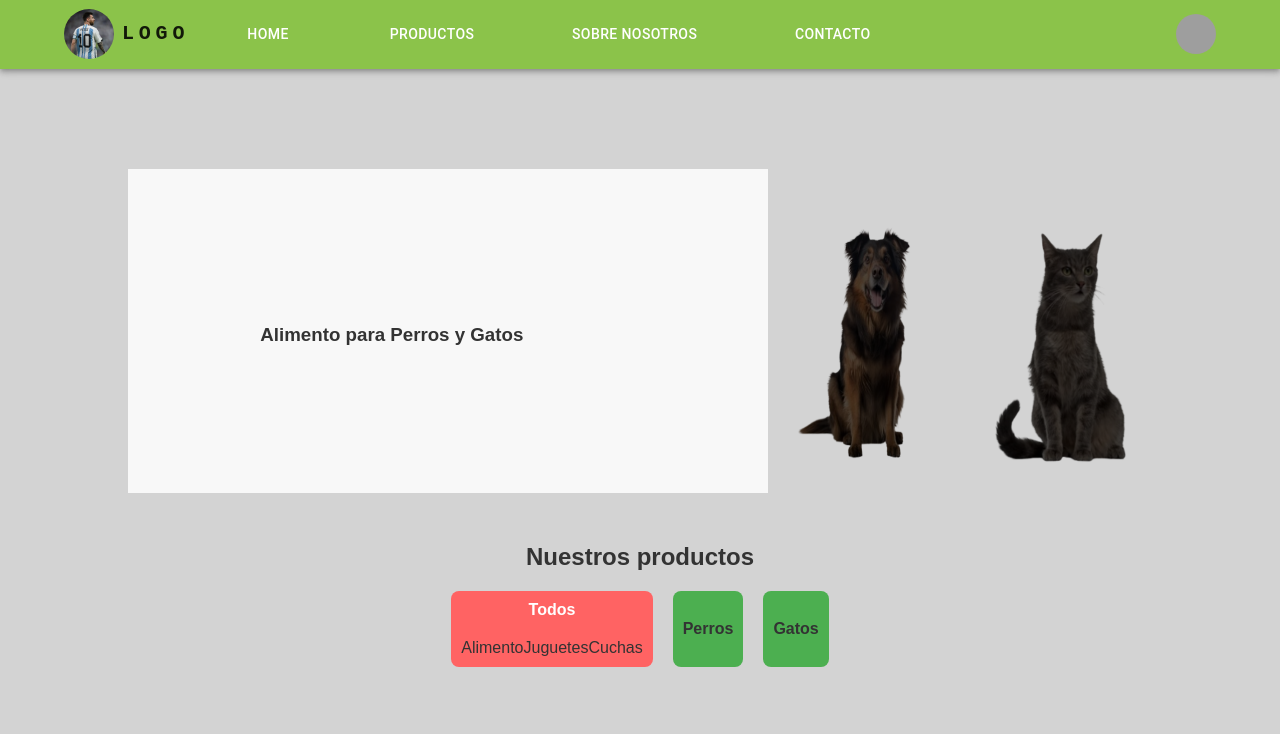
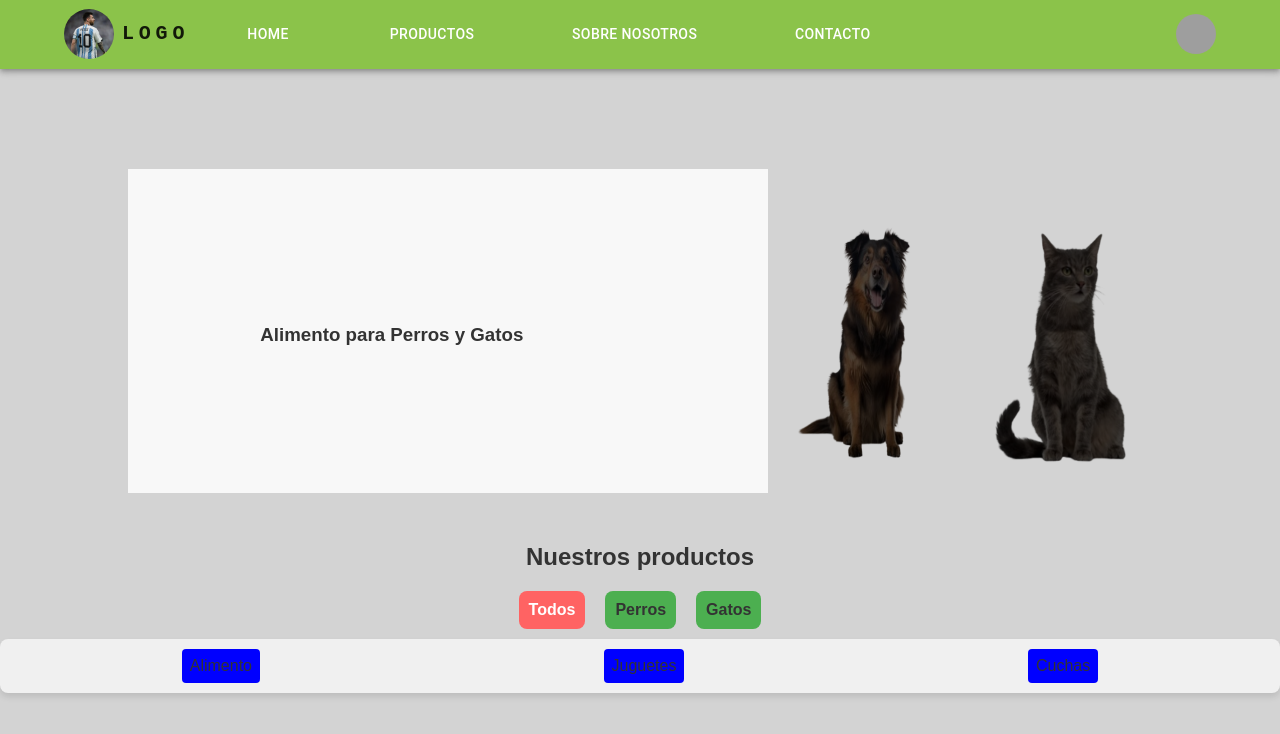
Before and after one commit to FacundoCretton/Mascotas, a React (Create React App) app: page / in a window 1280 px wide. Both pictures are taken after a click on the element "Todos". Shown: the top 734 px of the page. Built offline with nearby package versions, Linux system fonts and the light colour scheme; grey boxes are pictures that could not be loaded.

Commit message:
subcategorias

```diff
--- a/src/components/Categories/Categoria.jsx
+++ b/src/components/Categories/Categoria.jsx
@@ -2,39 +2,20 @@
 import React from "react";
 import { useDispatch, useSelector } from "react-redux";
 import { selectCategory, selectSubcategory } from "../redux/categories/categoriesSlice";
-import { CardCategoria, SubcategoriasContainer } from "./CategoriasStyles";
+import { CardCategoria } from "./CategoriasStyles";
 
-export const Categoria = ({ name, category, subcategories }) => {
+export const Categoria = ({ name, category }) => {
   const dispatch = useDispatch();
   const selectedCategory = useSelector((state) => state.categories.selectedCategory);
-  const selectedSubcategory = useSelector((state) => state.categories.selectedSubcategory);
 
   const handleCategoryClick = () => {
     dispatch(selectCategory(category));
-    dispatch(selectSubcategory(null)); // Reiniciar la subcategoría al cambiar la categoría
-  };
-
-  const handleSubcategoryClick = (subcategory) => {
-    dispatch(selectSubcategory(subcategory));
+    dispatch(selectSubcategory(null));
   };
 
   return (
     <CardCategoria selected={category === selectedCategory} onClick={handleCategoryClick}>
       <h2>{name}</h2>
-      {/* Mostrar las subcategorías solo si la categoría está seleccionada */}
-      {category === selectedCategory && subcategories && (
-        <SubcategoriasContainer>
-          {subcategories.map((subcategory) => (
-            <div
-              key={subcategory}
-              onClick={() => handleSubcategoryClick(subcategory)}
-              className={subcategory === selectedSubcategory ? "selected" : ""}
-            >
-              {subcategory}
-            </div>
-          ))}
-        </SubcategoriasContainer>
-      )}
     </CardCategoria>
   );
 };
--- a/src/components/Categories/Categorias.jsx
+++ b/src/components/Categories/Categorias.jsx
@@ -1,20 +1,42 @@
 // Categorias.js
 import React from "react";
 import { Categoria } from "./Categoria";
-import { useSelector } from "react-redux";
-import { ContenedorPrincipal, TituloProductos, ContenedorCategorias } from "./CategoriasStyles";
+import { useDispatch, useSelector } from "react-redux";
+import { ContenedorPrincipal, TituloProductos, ContenedorCategorias, SubcategoriasContainer } from "./CategoriasStyles";
+import { selectSubcategory } from "../redux/categories/categoriesSlice";
 
 const Categorias = () => {
   const categories = useSelector((state) => state.categories.categories);
+  const selectedCategory = useSelector((state) => state.categories.selectedCategory);
+  const selectedSubcategory = useSelector((state) => state.categories.selectedSubcategory);
+  const dispatch = useDispatch();
+
+  const handleSubcategoryClick = (subcategory) => {
+    dispatch(selectSubcategory(subcategory));
+  };
+
 
   return (
     <ContenedorPrincipal>
       <TituloProductos>Nuestros productos</TituloProductos>
       <ContenedorCategorias>
         {categories.map((category) => (
-          <Categoria {...category} key={category.id} />
+          <Categoria key={category.id} {...category} />
         ))}
       </ContenedorCategorias>
+      {selectedCategory && (
+        <SubcategoriasContainer>
+          {(categories.find((category) => category.category === selectedCategory) || {}).subcategories?.map((subcategory) => (
+            <div
+              key={subcategory}
+              onClick={() => handleSubcategoryClick(subcategory)}
+              className={subcategory === selectedSubcategory ? "selected" : ""}
+            >
+              {subcategory}
+            </div>
+          ))}
+        </SubcategoriasContainer>
+      )}
     </ContenedorPrincipal>
   );
 };
--- a/src/components/Categories/CategoriasStyles.js
+++ b/src/components/Categories/CategoriasStyles.js
@@ -15,17 +15,6 @@ export const ContenedorCategorias = styled.div`
   display: flex;
   justify-content: center;
   gap: 20px;
-`;
-
-export const CategoriasContainer = styled.div`
-  display: flex;
-  flex-direction: column;
-  align-items: center;
-  gap: 20px;
-  background-color: #f0f0f0;
-  padding: 15px;
-  border-radius: 10px;
-  box-shadow: 0 4px 6px rgba(0, 0, 0, 0.1);
 `;
 
 export const CardCategoria = styled.div`
@@ -53,15 +42,31 @@ export const CardCategoria = styled.div`
   }
 
   &.selected {
-    // Agrega estilos para la categoría seleccionada
-    background-color: red; // o cualquier otro estilo que desees
+    background-color: red;
   }
-
 `;
-
 
 export const SubcategoriasContainer = styled.div`
   display: flex;
-  justify-content: space-around;  // Ajusta según tus preferencias
-  margin-top: 10px;  // Ajusta según tus preferencias
+  justify-content: space-around;
+  margin-top: 10px;
+  background-color: #f0f0f0;
+  padding: 10px;
+  border-radius: 8px;
+  box-shadow: 0 4px 6px rgba(0, 0, 0, 0.1);
+
+  div {
+    cursor: pointer;
+    padding: 8px;
+    margin: 0 5px;
+    border-radius: 4px;
+    background-color: ${({ selected }) => (selected ? '#ff6363' : 'blue')};
+    color: ${({ selected }) => (selected ? '#fff' : '#333')};
+    transition: background-color 0.3s ease;
+
+    &:hover {
+      background-color: ${({ selected }) =>
+        selected ? '#ff4848' : '#45a049'};
+    }
+  }
 `;
--- a/src/components/redux/categories/categoriesSlice.js
+++ b/src/components/redux/categories/categoriesSlice.js
@@ -17,8 +17,19 @@ export const categoriesSlice = createSlice({
     },
     selectCategory: (state, action) => {
       const selectedCategory = action.payload;
+
+      // Actualizar el arreglo de subcategorías en el estado
+      const categories = state.categories.map((category) => {
+        if (category.category === selectedCategory) {
+          return { ...category, subcategories: category.subcategories };
+        } else {
+          return category;
+        }
+      });
+
       return {
         ...state,
+        categories,
         selectedCategory,
         selectedSubcategory: null, // Reiniciar la subcategoría al cambiar la categoría
       };
```
